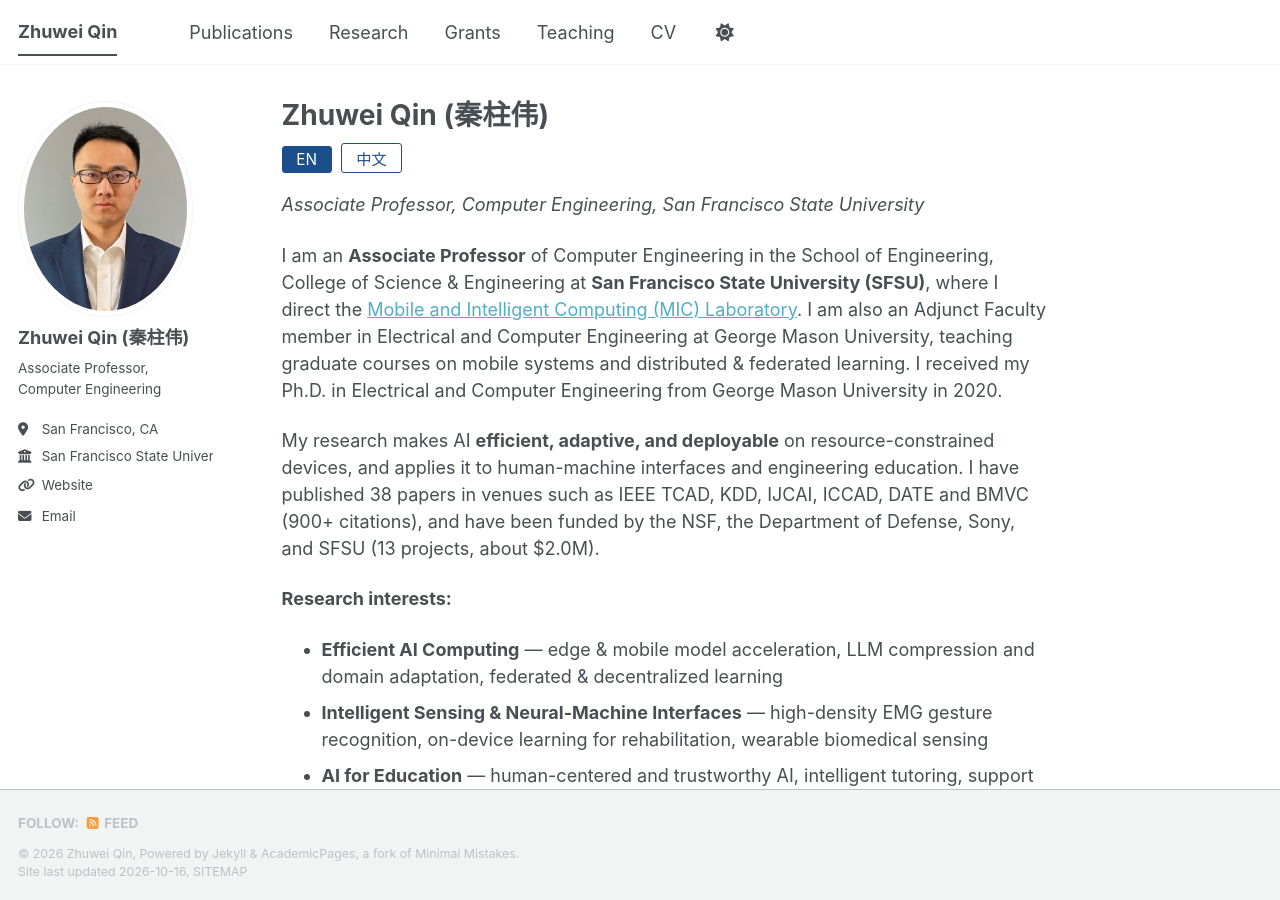
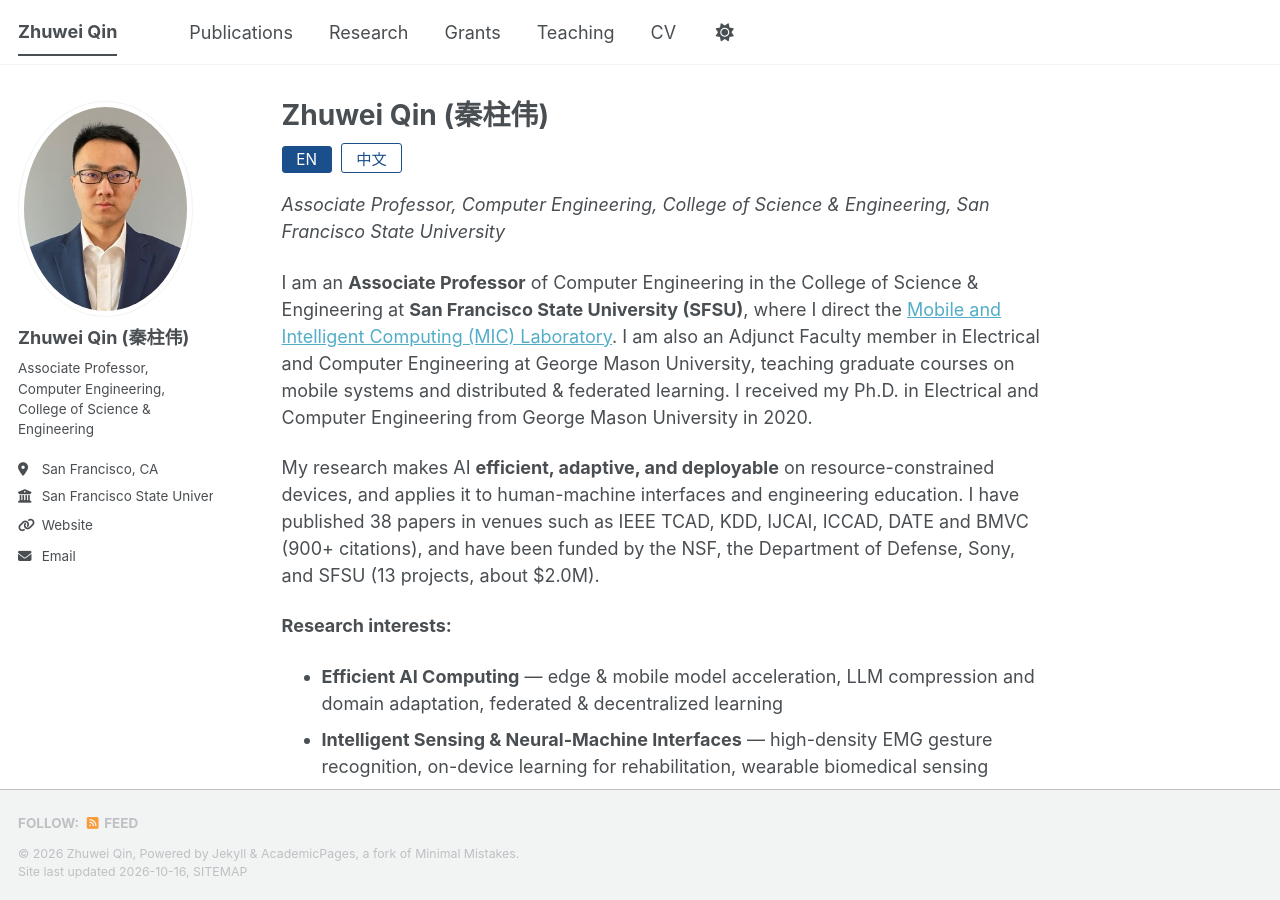
Before and after one commit to ZhuweiQin/ZhuweiQin.github.io, a Jekyll site: the page built from _pages/about.md, in a window 1280 px wide and 900 px high. Built offline with Jekyll 4.4.1, drawn with Linux system fonts in a browser that asks for light colours; a style sheet for code colours, icons or effects is not loaded.

Commit message:
Use 'Computer Engineering, College of Science & Engineering' title
Co-Authored-By: Claude Opus 5.5 <noreply@anthropic.com>
Claude-Session: https://claude.ai/code/session_01Jmez7EJxn7JDp7Noeo1VuE

```diff
--- a/_config.yml
+++ b/_config.yml
@@ -12,7 +12,7 @@ site_theme               : "default" # The available themes options are "default
 title                    : "Zhuwei Qin"
 title_separator          : "-"
 name                     : &name "Zhuwei Qin"
-description              : &description "Zhuwei Qin - Associate Professor of Computer Engineering, San Francisco State University"   # Update this with a general description of your site, this is the default if not overridden by a page
+description              : &description "Zhuwei Qin - Associate Professor, Computer Engineering, College of Science & Engineering, San Francisco State University"   # Update this with a general description of your site, this is the default if not overridden by a page
 url                      : https://zhuweiqin.github.io # The base hostname & protocol for your site e.g. "https://[your GitHub username].github.io",
                                                            # or if you already have some other page hosted on Github then use "https://[your GitHub username].github.io/[Your Repo Name]"
 baseurl                  : "" # the subpath of your site, e.g. "/blog"
@@ -26,7 +26,7 @@ author:
   avatar           : "profile.jpg"
   name             : "Zhuwei Qin (秦柱伟)"
   pronouns         : # example: "she/her"
-  bio              : "Associate Professor, Computer Engineering"
+  bio              : "Associate Professor, Computer Engineering, College of Science & Engineering"
   location         : "San Francisco, CA"
   employer         : "San Francisco State University"
   uri              : "http://sfsu-miclab.org/"
--- a/_pages/about.md
+++ b/_pages/about.md
@@ -15,9 +15,9 @@ redirect_from:
 
 <div class="bio-content" id="bio-en" markdown="1">
 
-*Associate Professor, Computer Engineering, San Francisco State University*
+*Associate Professor, Computer Engineering, College of Science & Engineering, San Francisco State University*
 
-I am an **Associate Professor** of Computer Engineering in the School of Engineering, College of Science & Engineering at **San Francisco State University (SFSU)**, where I direct the [Mobile and Intelligent Computing (MIC) Laboratory](http://sfsu-miclab.org/). I am also an Adjunct Faculty member in Electrical and Computer Engineering at George Mason University, teaching graduate courses on mobile systems and distributed & federated learning. I received my Ph.D. in Electrical and Computer Engineering from George Mason University in 2020.
+I am an **Associate Professor** of Computer Engineering in the College of Science & Engineering at **San Francisco State University (SFSU)**, where I direct the [Mobile and Intelligent Computing (MIC) Laboratory](http://sfsu-miclab.org/). I am also an Adjunct Faculty member in Electrical and Computer Engineering at George Mason University, teaching graduate courses on mobile systems and distributed & federated learning. I received my Ph.D. in Electrical and Computer Engineering from George Mason University in 2020.
 
 My research makes AI **efficient, adaptive, and deployable** on resource-constrained devices, and applies it to human-machine interfaces and engineering education. I have published 38 papers in venues such as IEEE TCAD, KDD, IJCAI, ICCAD, DATE and BMVC (900+ citations), and have been funded by the NSF, the Department of Defense, Sony, and SFSU (13 projects, about $2.0M).
 
```
Also changed, not shown: _pages/cv.md (+2 -2 lines).
